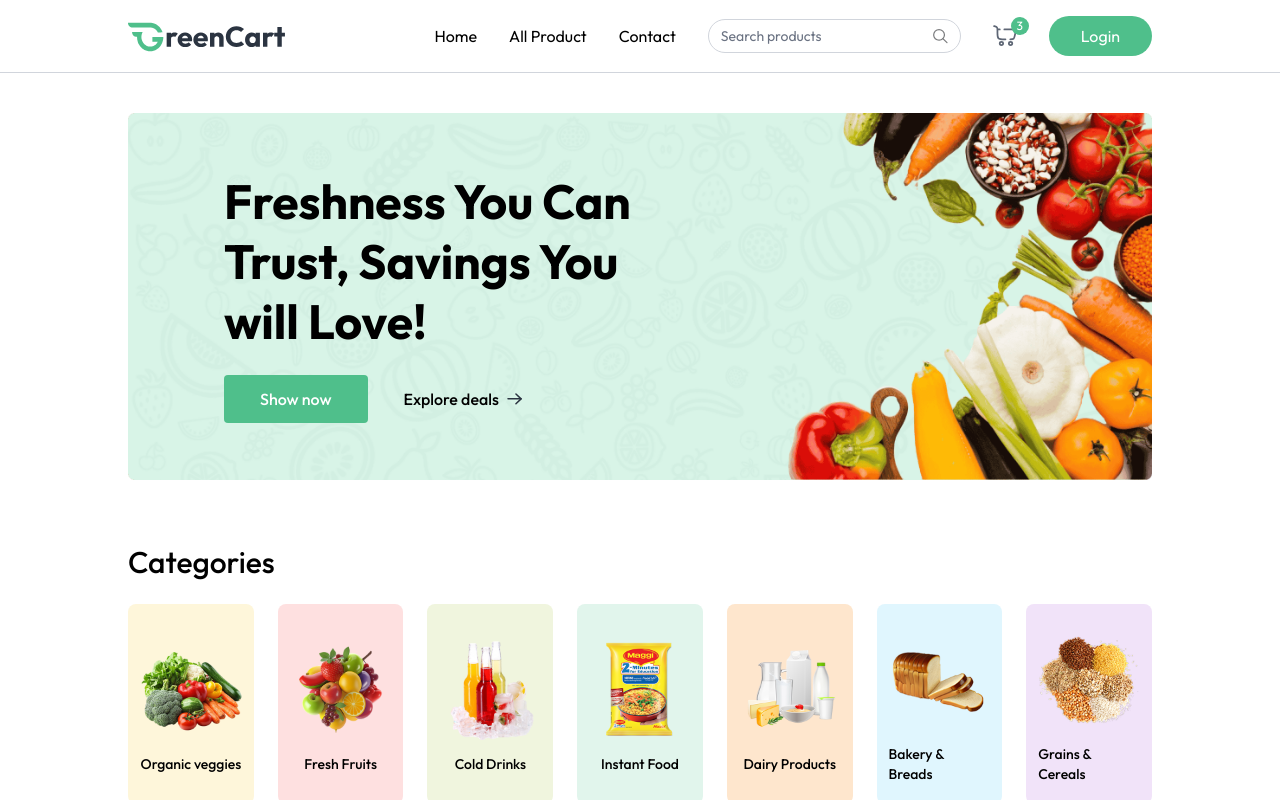
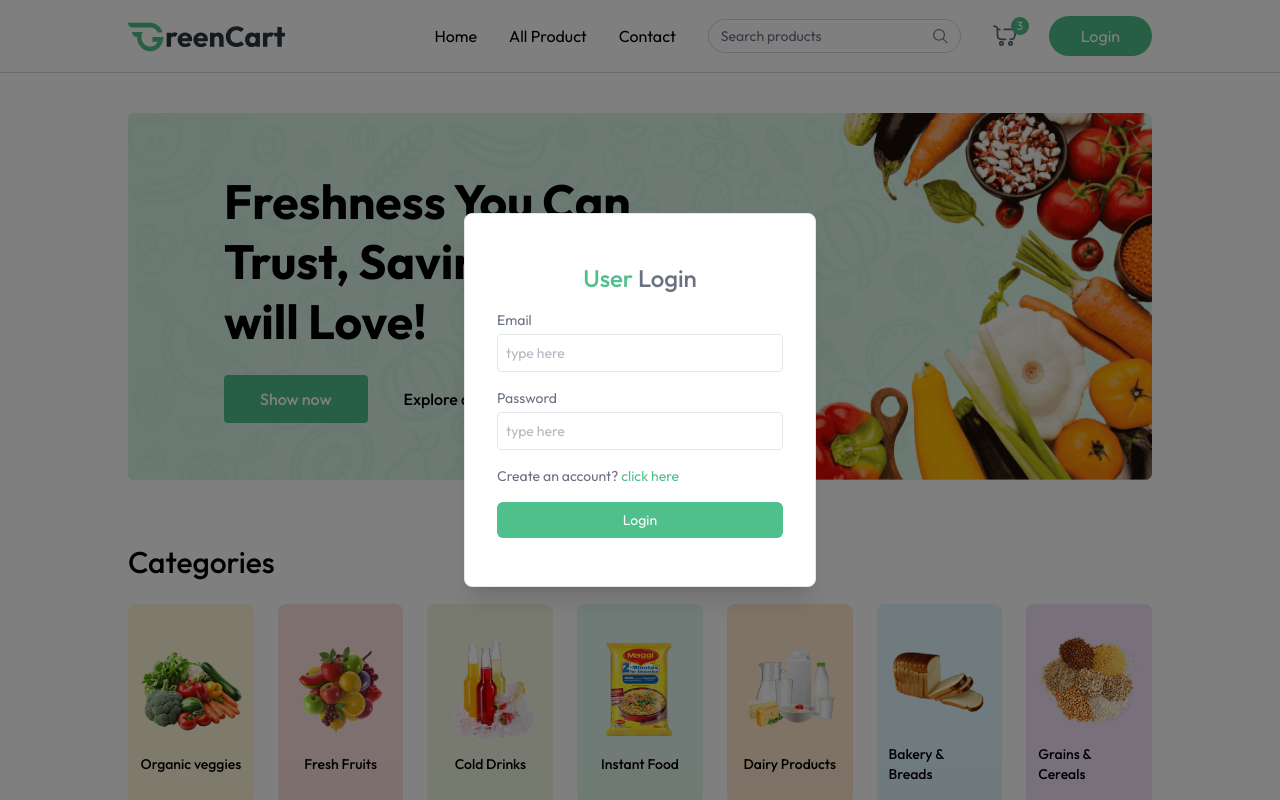
Before and after one commit to mdriyazakondo/Green-Cart-Client, a React (Vite) app: page / in a window 1280 px wide. Both pictures are taken after a click on the button "Login". Shown: the top 800 px of the page. Built offline with nearby package versions, Linux system fonts and the light colour scheme.

Commit message:
login page

```diff
--- a/src/App.jsx
+++ b/src/App.jsx
@@ -4,12 +4,16 @@
 import Home from "./pages/Home/Home";
 import { Toaster } from "react-hot-toast";
 import Footer from "./components/Footer/Footer";
+import { useAppContext } from "./context/ApppContext";
+import Login from "./auth/Login/Login";
 
 const App = () => {
   const isSellerPath = useLocation().pathname.includes("seller");
+  const { showUserLogin } = useAppContext();
   return (
     <div>
       {isSellerPath ? null : <Navbar />}
+      {showUserLogin ? <Login /> : null}
       <Toaster />
       <div
         className={`${isSellerPath ? "" : "px-6 md:px-12 lg:px-24 xl:px-32"} `}
--- /dev/null
+++ b/src/auth/Login/Login.jsx
@@ -0,0 +1,97 @@
+import React from "react";
+import { useAppContext } from "../../context/ApppContext";
+
+const Login = () => {
+  const [state, setState] = React.useState("login");
+  const [name, setName] = React.useState("");
+  const [email, setEmail] = React.useState("");
+  const [password, setPassword] = React.useState("");
+  const { setShowUserLogin, setUser } = useAppContext();
+  const onSubmitHandler = async (e) => {
+    e.preventDefault();
+    setUser({
+      email: "mdriyazakondo@gmail.com",
+      name: "Md_Riyaz_Akondo",
+    });
+    setShowUserLogin(false);
+  };
+
+  return (
+    <div
+      onClick={() => setShowUserLogin(false)}
+      className="fixed top-0 bottom-0 left-0 right-0 z-30 flex items-center text-sm text-gray-600 bg-black/50"
+    >
+      <form
+        onSubmit={onSubmitHandler}
+        onClick={(e) => e.stopPropagation()}
+        className="flex flex-col gap-4 m-auto items-start p-8 py-12 w-80 sm:w-[352px] text-gray-500 rounded-lg shadow-xl border border-gray-200 bg-white"
+      >
+        <p className="text-2xl font-medium m-auto">
+          <span className="text-primary">User</span>{" "}
+          {state === "login" ? "Login" : "Sign Up"}
+        </p>
+        {state === "register" && (
+          <div className="w-full">
+            <p>Name</p>
+            <input
+              onChange={(e) => setName(e.target.value)}
+              value={name}
+              placeholder="type here"
+              className="border border-gray-200 rounded w-full p-2 mt-1 outline-primary"
+              type="text"
+              required
+            />
+          </div>
+        )}
+        <div className="w-full ">
+          <p>Email</p>
+          <input
+            onChange={(e) => setEmail(e.target.value)}
+            value={email}
+            placeholder="type here"
+            className="border border-gray-200 rounded w-full p-2 mt-1 outline-primary"
+            type="email"
+            required
+          />
+        </div>
+        <div className="w-full ">
+          <p>Password</p>
+          <input
+            onChange={(e) => setPassword(e.target.value)}
+            value={password}
+            placeholder="type here"
+            className="border border-gray-200 rounded w-full p-2 mt-1 outline-primary"
+            type="password"
+            required
+          />
+        </div>
+        {state === "register" ? (
+          <p>
+            Already have account?{" "}
+            <span
+              onClick={() => setState("login")}
+              className="text-primary cursor-pointer"
+            >
+              click here
+            </span>
+          </p>
+        ) : (
+          <p>
+            Create an account?{" "}
+            <span
+              onClick={() => setState("register")}
+              className="text-primary cursor-pointer"
+            >
+              click here
+            </span>
+          </p>
+        )}
+        <button className="bg-primary hover:bg-primary-dull transition-all text-white w-full py-2 rounded-md cursor-pointer">
+          {state === "register" ? "Create Account" : "Login"}
+        </button>
+      </form>
+    </div>
+  );
+};
+
+export default Login;
--- a/src/components/Navbar/Navbar.jsx
+++ b/src/components/Navbar/Navbar.jsx
@@ -45,7 +45,10 @@
         </div>
 
         {!user ? (
-          <button className="cursor-pointer px-8 py-2 bg-primary hover:bg-primary-dull transition text-white rounded-full">
+          <button
+            onClick={() => setShowUserLogin(true)}
+            className="cursor-pointer px-8 py-2 bg-primary hover:bg-primary-dull transition text-white rounded-full"
+          >
             Login
           </button>
         ) : (
--- a/src/context/ApppContext.jsx
+++ b/src/context/ApppContext.jsx
@@ -48,7 +48,7 @@
   const removeFromCart = (itemId) => {
     const cartData = structuredClone(cartItems);
     if (cartData[itemId]) {
-      cartData[itemId] += 1;
+      cartData[itemId] -= 1;
       if (cartData[itemId] === 0) {
         delete cartData[itemId];
       }
```
